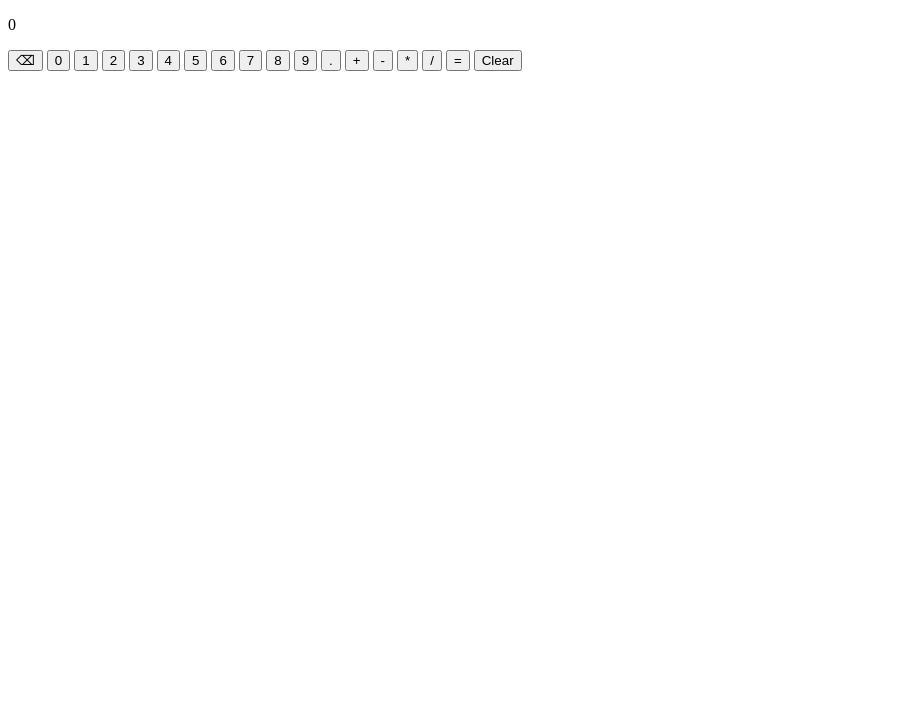
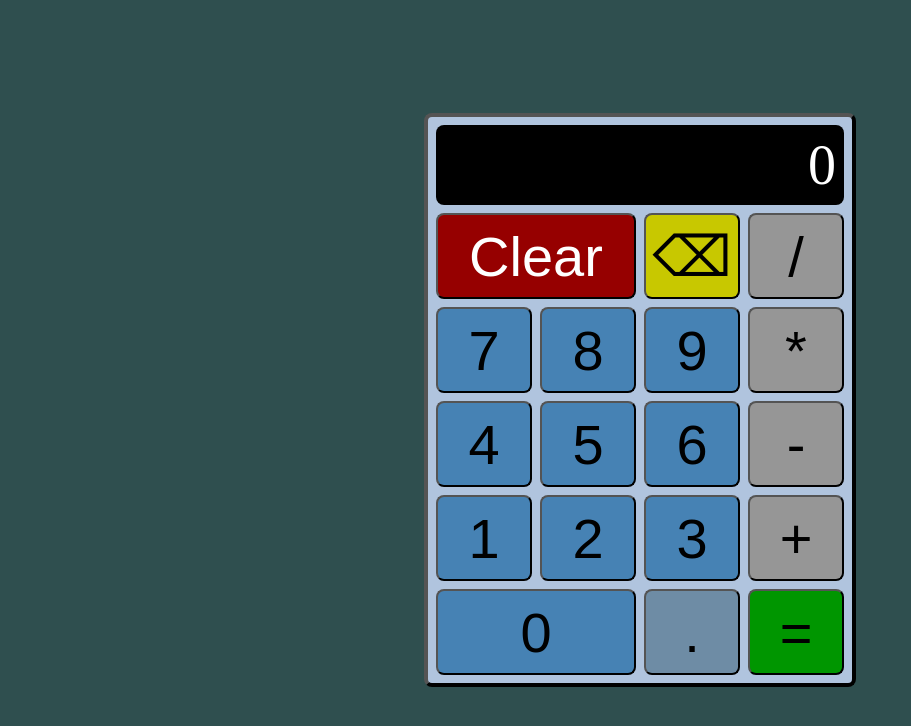
Before and after one commit to git-by-soumya/odin-calculator, a plain HTML site: page index.html in a window 1280 px wide. Shown: the whole page, without its empty margins (0-911 px from the left). Drawn offline with Linux system fonts and the light colour scheme.

Commit message:
Improve GUI in various aspects
-Centered layout.
-Better layout, similar to conventional calculators.
-Resize to different window sizes.
-Good contrast scores for text against background.
-Muted colors colors for less eye strain.

```diff
--- a/index.html
+++ b/index.html
@@ -8,24 +8,75 @@
     <script defer src="./script.js"></script>
 </head>
 <body>
-    <p>0</p>
-    <button>⌫</button>
-    <button>0</button>
-    <button>1</button>
-    <button>2</button>
-    <button>3</button>
-    <button>4</button>
-    <button>5</button>
-    <button>6</button>
-    <button>7</button>
-    <button>8</button>
-    <button>9</button>
-    <button>.</button>
-    <button>+</button>
-    <button>-</button>
-    <button>*</button>
-    <button>/</button>
-    <button>=</button>
-    <button>Clear</button>
+    <div class="main-container">
+        <p>0</p>
+        <div class="button-container">
+            <div class="rows">
+                <div class="first-row">
+                    <button class="clear-button">Clear</button>
+                </div>
+                <div class="second-row">
+                    <button>7</button>
+                    <button>8</button>
+                </div>
+                <div class="third-row">
+                    <button>4</button>
+                    <button>5</button>
+                </div>
+                <div class="fourth-row">
+                    <button>1</button>
+                    <button>2</button>
+                </div>
+                <div class="fifth-row">
+                    <button>0</button>
+                </div>
+            </div>
+            <div class="columns">
+                <div class="column-one">
+                    <button class="backspace-button">⌫</button>
+                    <button>9</button>
+                    <button>6</button>
+                    <button>3</button>
+                    <button class="decimal-point-button">.</button>
+                </div>
+                <div class="column-two">
+                    <button class="operator-button">/</button>
+                    <button class="operator-button">*</button>
+                    <button class="operator-button">-</button>
+                    <button class="operator-button">+</button>
+                    <button class="equals-to-button">=</button>
+                </div>
+            </div>
+        </div>
+    </div>
 </body>
 </html>
+
+<!--
+Class names may be given for better clarification.
+Main container will contain display panel and (button container?).
+Button container may/will contain buttons.
+Main container should be centered vertically and horizontally.
+Display panel should be at the top of the main container.
+Color of different components should be different.
+Main container and display panel should have different colors.
+Button container may or may not have a different color.
+Buttons should have a different color or border(style, width etc.).
+Digit, decimal point, operator, equals to, Clear and Backspace buttons may have
+different colors.
+
+1st row
+Clear Backspace-sign Divide-sign
+2nd row
+7 8 9 Multiply-sign
+3rd row
+4 5 6 Minus-sign
+4th row
+1 2 3 Plus-sign
+5th row
+0 Decimal-sign Equals-to-sign
+
+operators / * - + = top to bottom 1 column right most side
+bottom row numbers 0 might be 2x size of decimal sign
+top row backspace and clear can choose their sign
+-->
--- a/style.css
+++ b/style.css
@@ -0,0 +1,93 @@
+body {
+    background-color: darkslategrey;
+    display: flex;
+    justify-content: center;
+    align-content: center;
+    flex-wrap: wrap;
+    height: 100vh;
+    margin: 0;
+}
+
+p {
+    color: white;
+    background-color: black;
+    margin: 0;
+    text-align: end;
+    padding: 1vmin;
+    border-radius: 1vmin;
+}
+
+.main-container {
+    border: 0.5vmin outset black;
+    border-radius: 1vmin;
+    display: flex;
+    flex-direction: column;
+    padding: 1vmin;
+    background-color: lightsteelblue;
+}
+
+.button-container {
+    display: flex;
+}
+
+.columns {
+    display: flex;
+}
+
+.columns div {
+    display: flex;
+    flex-direction: column;
+}
+
+.rows {
+    display: flex;
+    flex-direction: column;
+}
+
+.rows div {
+    display: flex;
+}
+
+button {
+    flex-grow: 1;
+    width: 10vmin;
+    height: 10vmin;
+    box-sizing: content-box;
+    background-color: steelblue;
+    border-radius: 1vmin;
+}
+
+p,
+button {
+    font-size: 7vmin;
+}
+
+.main-container,
+.button-container,
+.columns,
+.columns div,
+.rows,
+.rows div {
+    gap: 1vmin;
+}
+
+.clear-button {
+    color: white;
+    background-color: rgb(150, 0, 0);
+}
+
+.equals-to-button {
+    background-color: rgb(0, 150, 0);
+}
+
+.backspace-button {
+    background-color: rgb(200, 200, 0);
+}
+
+.operator-button {
+    background-color: rgb(150, 150, 150);
+}
+
+.decimal-point-button {
+    background-color: rgb(110, 140, 165);
+}
```
Also changed, not shown: script.js (+8 -2 lines).
